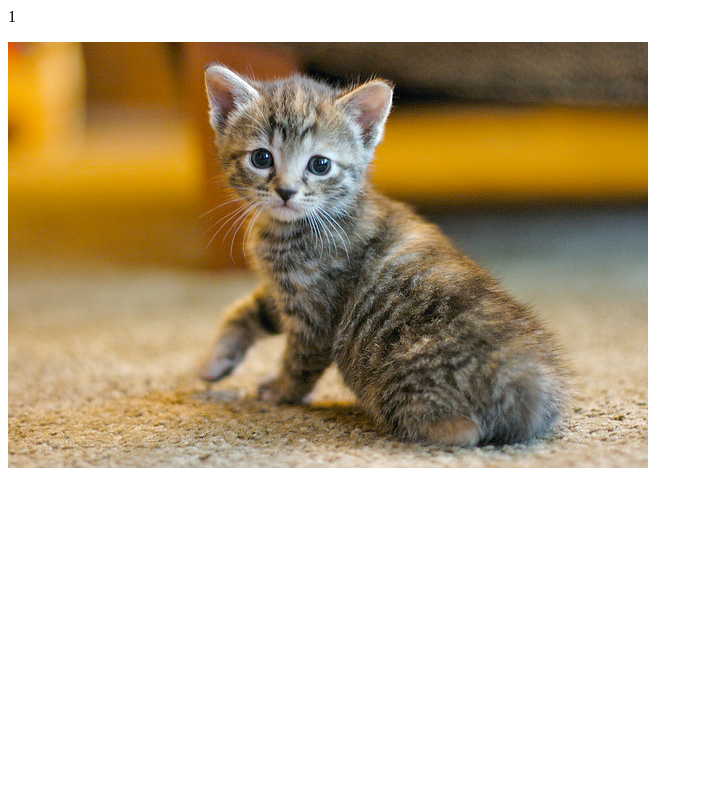
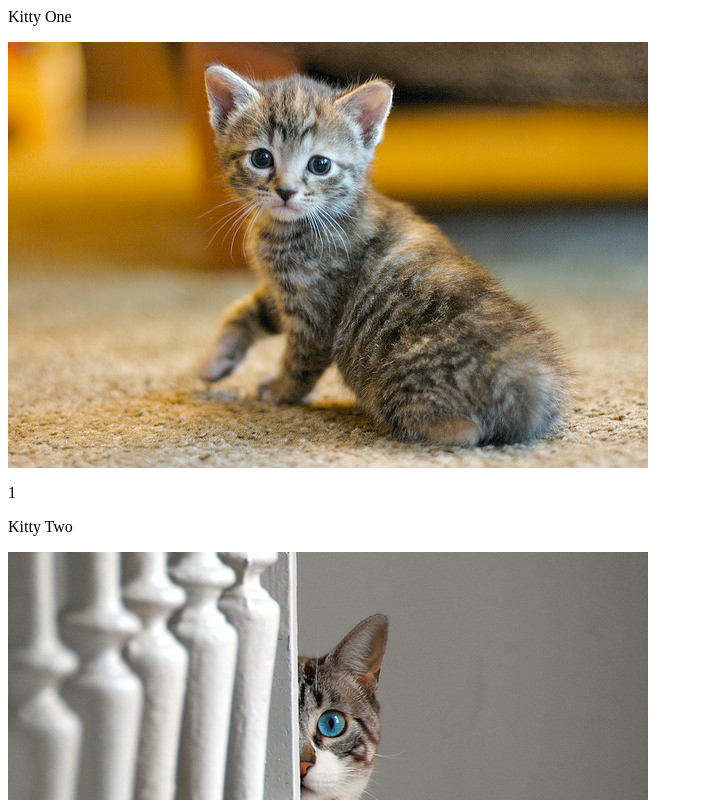
Before and after one commit to myliu/cat-clicker, a plain HTML site: page index.html in a window 1280 px wide. Both pictures are taken after a click on the picture 328 px from the left and 255 px from the top of the page. Shown: the top 800 px of the page, without its empty margins (0-703 px from the left). Drawn offline with Linux system fonts and the light colour scheme.

Commit message:
Two cats

```diff
--- a/index.html
+++ b/index.html
@@ -2,18 +2,29 @@
 
 <head>
     <script>
-        var counter = 0
+        var counter1 = 0
+        var counter2 = 0
 
         function addOne() {
-            counter = counter + 1;
-            document.getElementById('counter').innerHTML = counter;
+            counter1 = counter1 + 1;
+            document.getElementById('counter1').innerHTML = counter1;
+        }
+
+        function addTwo() {
+            counter2 = counter2 + 1;
+            document.getElementById('counter2').innerHTML = counter2;
         }
     </script>
 </head>
 
 <body>
-    <p id="counter">0</p>
-    <img src="cat.jpg" onclick="addOne()"/>
+    <p>Kitty One</p>
+    <img src="cat1.jpg" onclick="addOne()"/>
+    <p id="counter1">0</p>
+
+    <p>Kitty Two</p>
+    <img src="cat2.jpg" onclick="addTwo()"/>
+    <p id="counter2">0</p>
 </body>
 
 </html>
```
Also changed, not shown: cat1.jpg (renamed from cat.jpg), cat2.jpg (added).
